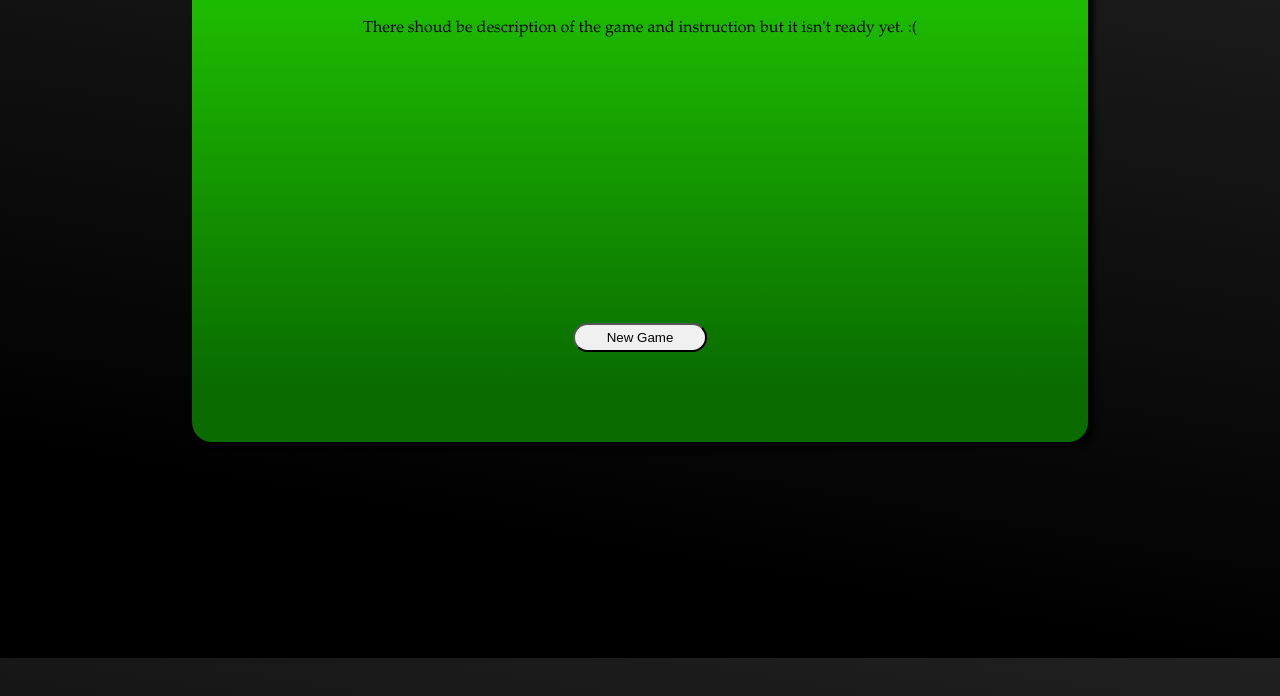
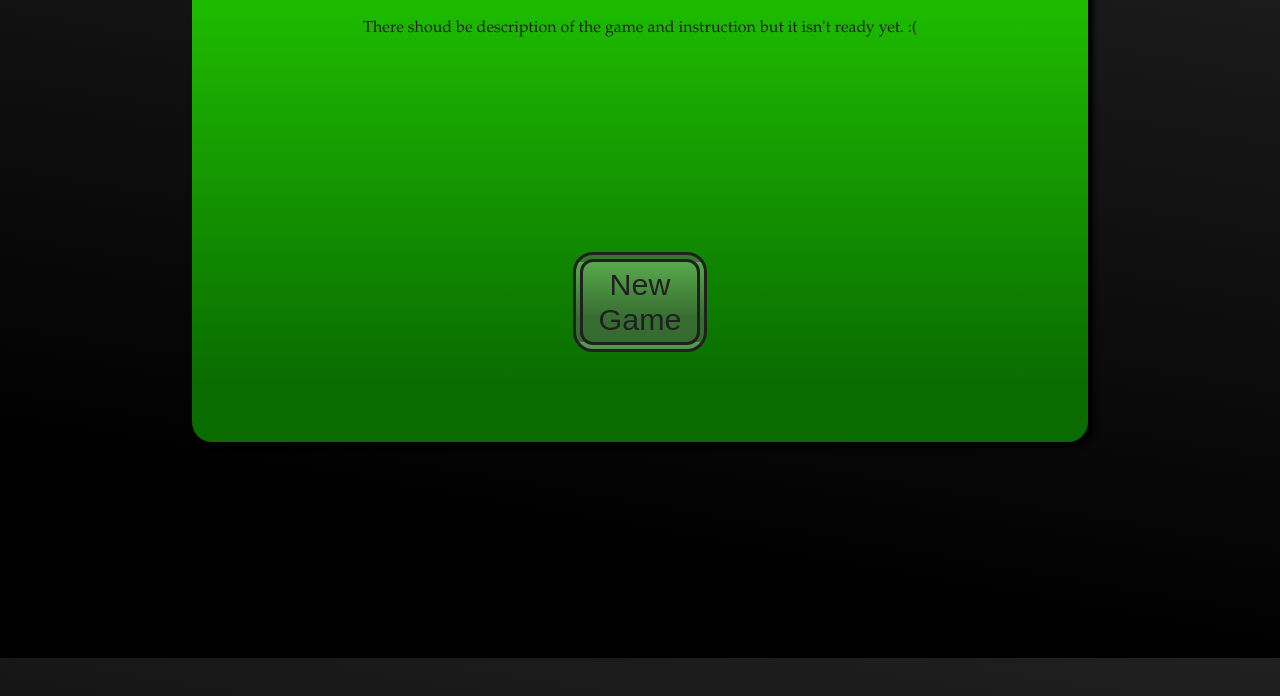
Before and after one commit to Kocillus/Mage-Duel-Rock-Paper-Scissors-, a plain HTML site: page index.html in a window 1280 px wide. Shown: the part 142-838 px from the top of the page. Drawn offline with Linux system fonts and the light colour scheme.

Commit message:
new font & borders color

```diff
--- a/styles.css
+++ b/styles.css
@@ -1,6 +1,10 @@
 html {
     width: 100%;
     height: 100%;
+}
+
+    button {
+    color: rgb(32, 32, 32);
 }
 
 body {
@@ -14,6 +18,7 @@ body {
     background-attachment: fixed;
     position: relative;
     font-family: 'Book Antiqua';
+    color: rgb(32, 32, 32);
 }
 
 #newGameWindow {
@@ -42,18 +47,15 @@ body {
     height: auto;
     padding: 5px;
     border-radius: 20px;
-    background-color: rgb(240, 240, 240);
+    background: linear-gradient(0deg, rgba(97, 97, 97, 0.5) 30%, rgba(255, 255, 255, 0.3) 100%);
     margin: 10% 0;
-
+    border: double 10px rgb(32, 32, 32);
+    font-size: 1.9rem;
     }
 
 #newGameButton:hover {
-        transform: scale(1.2);
-
+        transform: scale(1.1);
 }
-
-
-
 
 #game-container {
     margin: 5% auto 0 auto ;
@@ -84,7 +86,7 @@ body {
 
 .playerScore p, .computerScore p {
     margin: 5% auto 1% auto;
-    border: double 10px rgb(105, 56, 0);
+    border: double 10px rgb(81, 83, 83);
     width: 50%;
     text-align: center;
     font-weight: 700;
@@ -122,7 +124,7 @@ body {
 
 .button-container button:hover {
     transform: scale(1.2);
-    background-color: rgb(240, 240, 240);
+    background-color: rgba(220, 220, 220, 0.7);
 }
 
 .roundResult {
```
